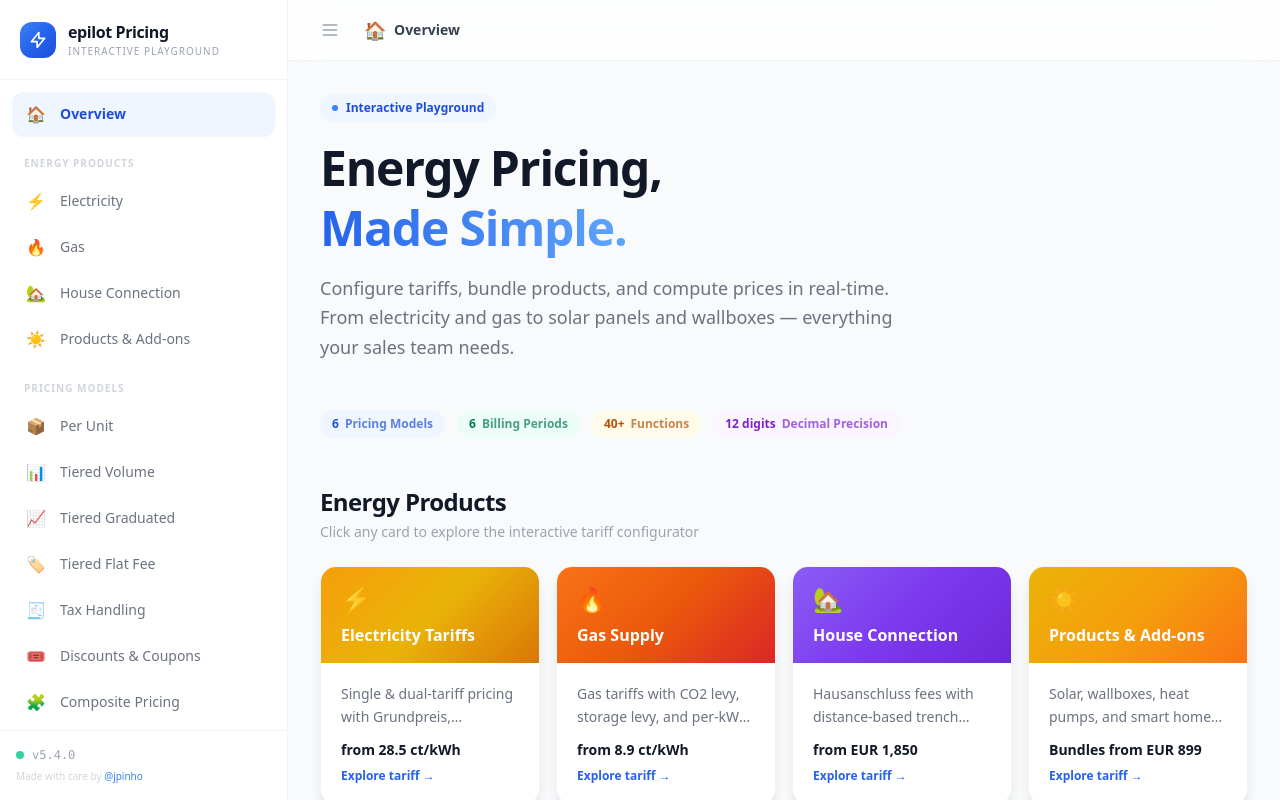
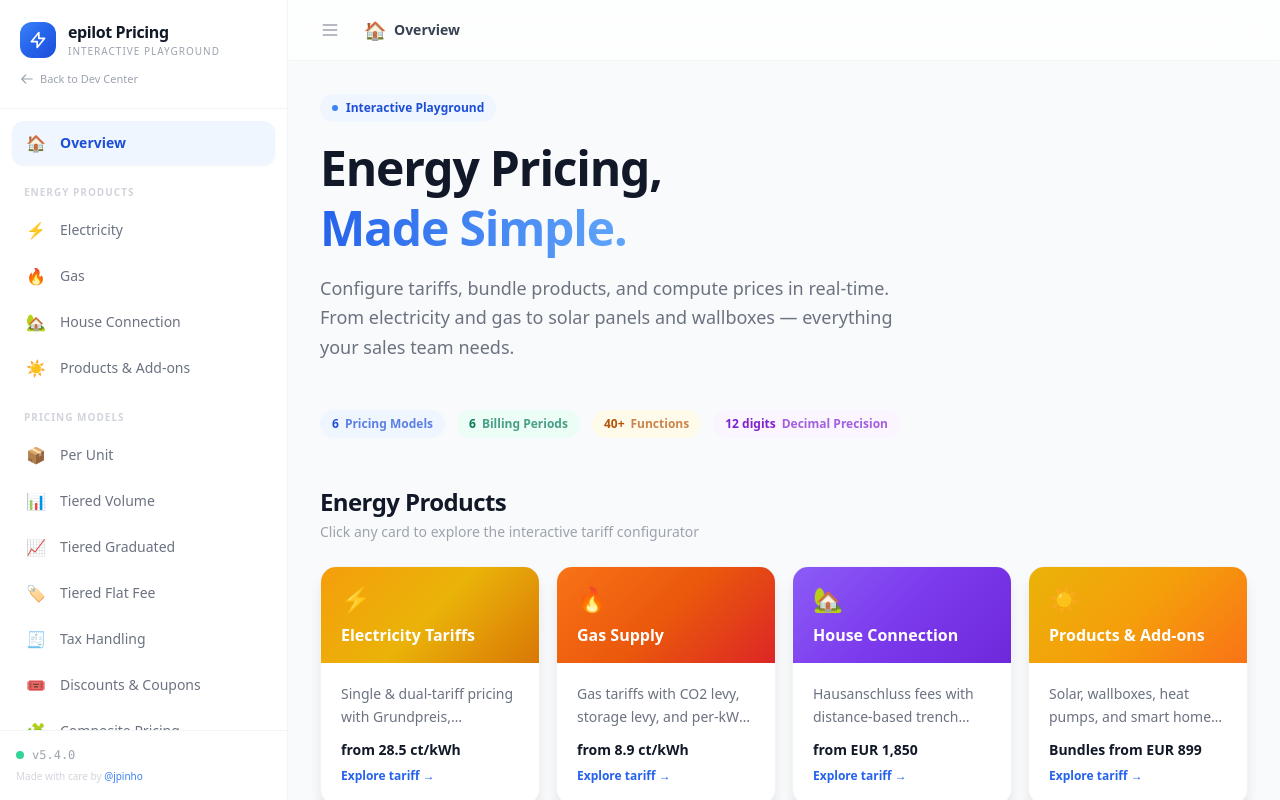
Before and after one commit to epilot-dev/pricing, a React (Vite) app in the folder demo/: page / in a window 1280 px wide. Built offline with nearby package versions, Linux system fonts and the light colour scheme.

Commit message:
Add back to Dev Center link in playground sidebar

```diff
--- a/demo/src/App.tsx
+++ b/demo/src/App.tsx
@@ -119,6 +119,15 @@
               <p className="text-[10px] font-medium text-gray-400 uppercase tracking-widest">Interactive Playground</p>
             </div>
           </div>
+          <a
+            href="/docs/pricing/"
+            className="flex items-center gap-1.5 text-[11px] text-gray-400 hover:text-primary-600 transition-colors mt-3 group"
+          >
+            <svg className="w-3.5 h-3.5" fill="none" stroke="currentColor" viewBox="0 0 24 24">
+              <path strokeLinecap="round" strokeLinejoin="round" strokeWidth={2} d="M10 19l-7-7m0 0l7-7m-7 7h18" />
+            </svg>
+            <span className="group-hover:underline">Back to Dev Center</span>
+          </a>
         </div>
 
         {/* Nav */}
```
Also changed, not shown: 1 other file (tests, documents, lock files or other folders).
